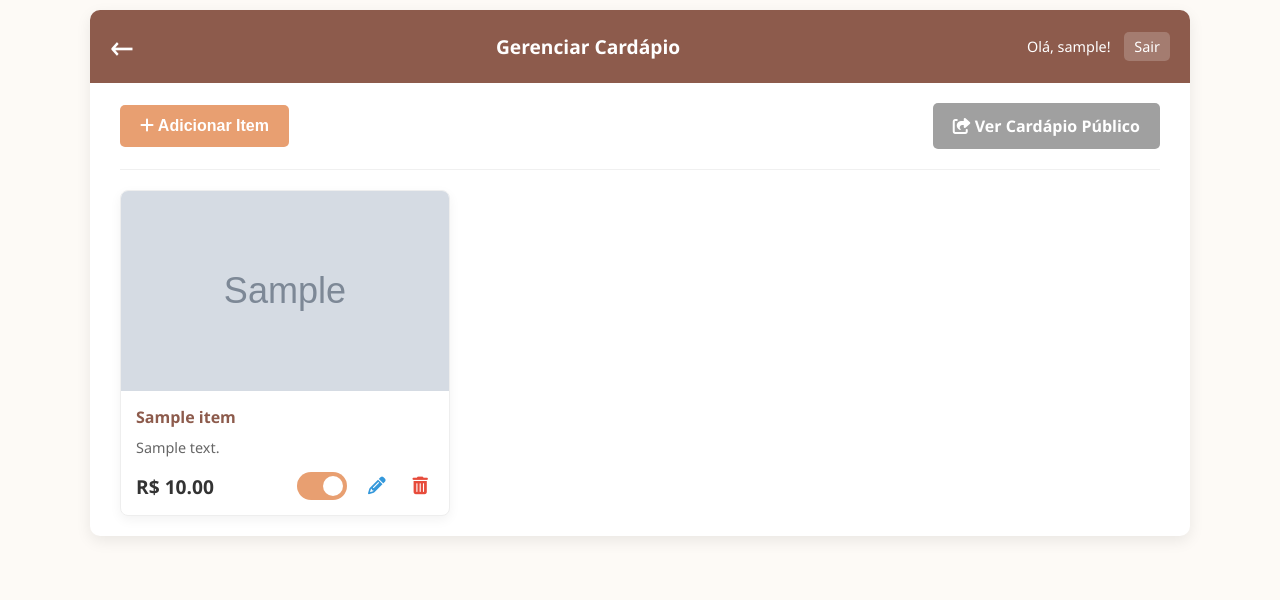
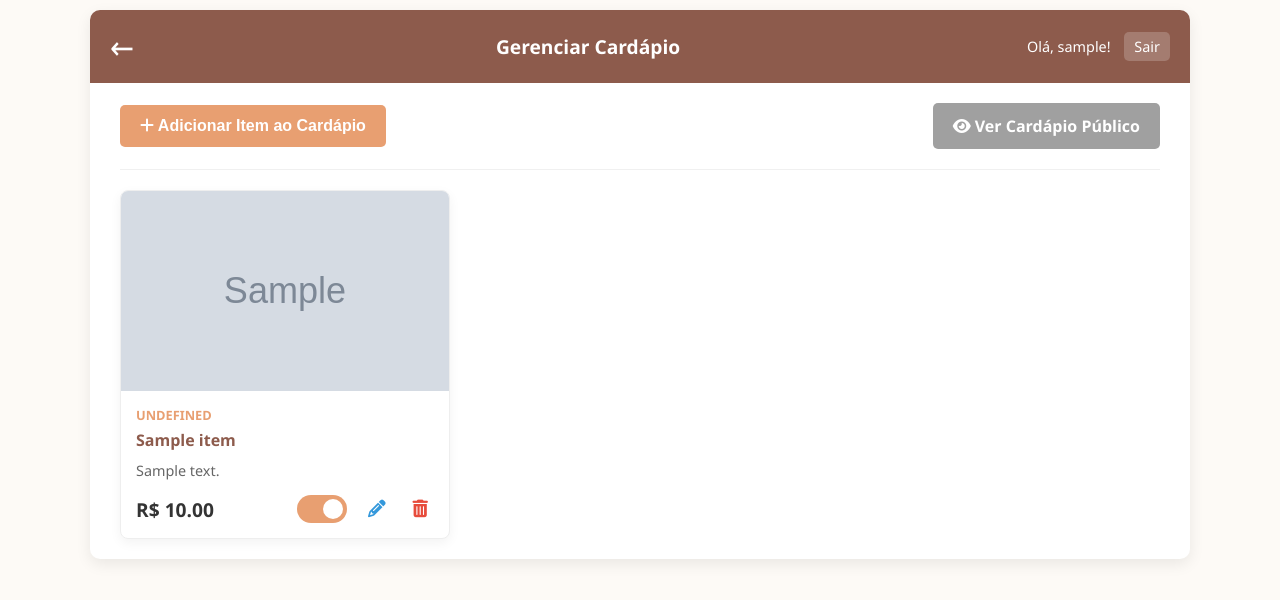
Before and after one commit to alexsvl2/montaki_agenda, a Flask app: page /cardapio in a window 1280 px wide. Shown: the top 600 px of the page. Run offline with Flask 3, Linux system fonts and the light colour scheme; a user stored in the database is signed in; tables that the repository leaves empty hold one stand-in row (values such as "Sample post"); grey boxes marked "Sample" are stand-in pictures.

Commit message:
Feature: Adiciona sistema de categorias ao cardapio2

```diff
--- a/static/css/style.css
+++ b/static/css/style.css
@@ -717,6 +717,41 @@ input:checked + .slider:before {
     border: 2px solid white;
 }
 
+/* ======================================= */
+/* === ESTILOS PARA PÁGINA DE CARDÁPIO === */
+/* ======================================= */
+.page-actions { display: flex; justify-content: space-between; align-items: center; padding-bottom: 20px; margin-bottom: 20px; border-bottom: 1px solid #f0f0f0; }
+.button-secondary { background-color: #a0a0a0; color: white; padding: 12px 20px; border-radius: 5px; text-decoration: none; font-weight: 600; transition: background-color 0.2s; }
+.button-secondary:hover { background-color: #888; }
+
+.cardapio-grid { display: grid; grid-template-columns: repeat(auto-fill, minmax(300px, 1fr)); gap: 25px; }
+
+.cardapio-card { background: #fff; border: 1px solid #eee; border-radius: 8px; overflow: hidden; box-shadow: 0 4px 12px rgba(0,0,0,0.05); display: flex; flex-direction: column; transition: box-shadow 0.3s, opacity 0.3s; }
+.cardapio-card:hover { box-shadow: 0 8px 20px rgba(0,0,0,0.1); }
+.cardapio-card.disabled { opacity: 0.5; background-color: #f9f9f9; }
+.cardapio-foto { width: 100%; height: 200px; object-fit: cover; }
+.cardapio-body { padding: 15px; flex-grow: 1; display: flex; flex-direction: column; }
+.cardapio-categoria { font-size: 0.8em; font-weight: bold; color: #e89f71; margin-bottom: 5px; text-transform: uppercase; }
+.cardapio-body h4 { margin: 0 0 10px 0; color: #8d5b4c; }
+.cardapio-body p { margin: 0 0 15px 0; font-size: 0.9em; flex-grow: 1; color: #666; }
+.cardapio-footer { display: flex; justify-content: space-between; align-items: center; margin-top: auto; }
+.cardapio-valor { font-size: 1.2em; font-weight: bold; color: #333; }
+.cardapio-actions { display: flex; align-items: center; gap: 15px; }
+
+/* Estilos para o Toggle Switch */
+.switch { position: relative; display: inline-block; width: 50px; height: 28px; }
+.switch input { opacity: 0; width: 0; height: 0; }
+.slider { position: absolute; cursor: pointer; top: 0; left: 0; right: 0; bottom: 0; background-color: #ccc; transition: .4s; }
+.slider:before { position: absolute; content: ""; height: 20px; width: 20px; left: 4px; bottom: 4px; background-color: white; transition: .4s; }
+input:checked + .slider { background-color: #e89f71; }
+input:checked + .slider:before { transform: translateX(22px); }
+.slider.round { border-radius: 34px; }
+.slider.round:before { border-radius: 50%; }
+
+/* Ajustes no formulário do modal */
+#item-form textarea { width: 100%; padding: 10px; border: 1px solid #ddd; border-radius: 5px; font-size: 1em; font-family: 'Segoe UI', Tahoma, Geneva, Verdana, sans-serif; resize: vertical; }
+.form-actions { text-align: right; margin-top: 20px; }
+
 /* MOBILE */
 @media (max-width: 768px) {
     /* ... (outras regras mobile) ... */
--- a/static/js/cardapio.js
+++ b/static/js/cardapio.js
@@ -1,17 +1,13 @@
 document.addEventListener('DOMContentLoaded', () => {
+    // Elementos da página
     const grid = document.getElementById('cardapio-grid');
     const btnAddItem = document.getElementById('btn-add-item');
+
+    // Elementos do Modal
     const modal = document.getElementById('item-modal');
     const modalTitle = document.getElementById('modal-title');
     const modalClose = document.getElementById('modal-close');
     const itemForm = document.getElementById('item-form');
-    const itemIdInput = document.getElementById('item-id');
-    const itemNameInput = document.getElementById('item-nome');
-    const itemDescricaoInput = document.getElementById('item-descricao');
-    const itemValorInput = document.getElementById('item-valor');
-    const itemFotoInput = document.getElementById('item-foto');
-    const fotoAtualContainer = document.getElementById('foto-atual-container');
-    const fotoAtualImg = document.getElementById('foto-atual-img');
 
     const carregarItens = async () => {
         const response = await fetch('/api/cardapio');
@@ -21,43 +17,55 @@ document.addEventListener('DOMContentLoaded', () => {
             const card = document.createElement('div');
             card.className = 'cardapio-card';
             card.classList.toggle('disabled', !item.ativo);
+
             const fotoSrc = item.foto ? `/static/uploads/${item.foto}` : 'https://via.placeholder.com/300x200.png?text=Sem+Foto';
+
             card.innerHTML = `
                 <img src="${fotoSrc}" alt="${item.nome}" class="cardapio-foto">
                 <div class="cardapio-body">
+                    <span class="cardapio-categoria">${item.categoria}</span>
                     <h4>${item.nome}</h4>
                     <p>${item.descricao}</p>
                     <div class="cardapio-footer">
                         <span class="cardapio-valor">R$ ${item.valor.toFixed(2)}</span>
                         <div class="cardapio-actions">
-                            <label class="switch"><input type="checkbox" class="toggle-status" data-id="${item.id}" ${item.ativo ? 'checked' : ''}><span class="slider round"></span></label>
-                            <button class="btn-action btn-edit" data-id="${item.id}"><i class="fas fa-pencil"></i></button>
-                            <button class="btn-action btn-delete" data-id="${item.id}"><i class="fas fa-trash-can"></i></button>
+                            <label class="switch" title="${item.ativo ? 'Desativar' : 'Ativar'} no cardápio">
+                                <input type="checkbox" class="toggle-status" data-id="${item.id}" ${item.ativo ? 'checked' : ''}>
+                                <span class="slider round"></span>
+                            </label>
+                            <button class="btn-action btn-edit" data-id="${item.id}" title="Editar Item"><i class="fas fa-pencil"></i></button>
+                            <button class="btn-action btn-delete" data-id="${item.id}" title="Excluir Item"><i class="fas fa-trash-can"></i></button>
                         </div>
                     </div>
                 </div>
             `;
             grid.appendChild(card);
         });
+
         addEventListeners();
     };
 
     const abrirModal = (item = null) => {
         itemForm.reset();
+        const fotoAtualContainer = document.getElementById('foto-atual-container');
+        const fotoAtualImg = document.getElementById('foto-atual-img');
+
         fotoAtualContainer.style.display = 'none';
+
         if (item) {
             modalTitle.textContent = 'Editar Item';
-            itemIdInput.value = item.id;
-            itemNameInput.value = item.nome;
-            itemDescricaoInput.value = item.descricao;
-            itemValorInput.value = item.valor;
+            itemForm.querySelector('#item-id').value = item.id;
+            itemForm.querySelector('#item-nome').value = item.nome;
+            itemForm.querySelector('#item-categoria').value = item.categoria;
+            itemForm.querySelector('#item-descricao').value = item.descricao;
+            itemForm.querySelector('#item-valor').value = item.valor;
             if (item.foto) {
                 fotoAtualContainer.style.display = 'block';
-                fotoAtualImg.src = `/static/uploads/${item.foto}?v=${new Date().getTime()}`; // Adiciona timestamp para evitar cache
+                fotoAtualImg.src = `/static/uploads/${item.foto}?v=${new Date().getTime()}`;
             }
         } else {
             modalTitle.textContent = 'Adicionar Novo Item';
-            itemIdInput.value = '';
+            itemForm.querySelector('#item-id').value = '';
         }
         modal.style.display = 'flex';
     };
@@ -74,13 +82,15 @@ document.addEventListener('DOMContentLoaded', () => {
             const item = itens.find(i => i.id == id);
             abrirModal(item);
         }));
+
         document.querySelectorAll('.btn-delete').forEach(btn => btn.addEventListener('click', async (e) => {
             const id = e.currentTarget.dataset.id;
-            if (confirm('Tem certeza que deseja excluir este item?')) {
+            if (confirm('Tem certeza que deseja excluir este item do cardápio?')) {
                 await fetch(`/api/cardapio/${id}`, { method: 'DELETE' });
                 carregarItens();
             }
         }));
+
         document.querySelectorAll('.toggle-status').forEach(toggle => toggle.addEventListener('change', async (e) => {
             const id = e.currentTarget.dataset.id;
             await fetch(`/api/cardapio/${id}/toggle`, { method: 'PATCH' });
@@ -90,20 +100,16 @@ document.addEventListener('DOMContentLoaded', () => {
 
     itemForm.addEventListener('submit', async (e) => {
         e.preventDefault();
-        const formData = new FormData(itemForm); // Usa FormData para capturar todos os campos, incluindo o arquivo
-        const id = itemIdInput.value;
+        const id = itemForm.querySelector('#item-id').value;
+        const formData = new FormData(itemForm);
+
         const url = id ? `/api/cardapio/${id}` : '/api/cardapio';
         const method = id ? 'PUT' : 'POST';
 
-        try {
-            const response = await fetch(url, { method: method, body: formData });
-            if (!response.ok) throw new Error('Falha ao salvar o item.');
-            fecharModal();
-            carregarItens();
-        } catch (error) {
-            console.error('Erro ao salvar:', error);
-            alert(error.message);
-        }
+        await fetch(url, { method: method, body: formData });
+
+        fecharModal();
+        carregarItens();
     });
 
     btnAddItem.addEventListener('click', () => abrirModal());
--- a/templates/cardapio.html
+++ b/templates/cardapio.html
@@ -3,7 +3,7 @@
 <head>
     <meta charset="UTF-8">
     <meta name="viewport" content="width=device-width, initial-scale=1.0">
-    <title>Cardápio - Montaki Confeitaria</title>
+    <title>Gerenciar Cardápio - Montaki Confeitaria</title>
     <link rel="stylesheet" href="{{ url_for('static', filename='css/style.css') }}">
     <link rel="stylesheet" href="https://cdnjs.cloudflare.com/ajax/libs/font-awesome/6.5.2/css/all.min.css">
 </head>
@@ -20,9 +20,9 @@
 
         <main class="content-wrapper">
             <div class="page-actions">
-                <button id="btn-add-item" class="button-primary"><i class="fas fa-plus"></i> Adicionar Item</button>
+                <button id="btn-add-item" class="button-primary"><i class="fas fa-plus"></i> Adicionar Item ao Cardápio</button>
                 <a href="{{ url_for('cardapio_publico') }}" target="_blank" class="button-secondary">
-                    <i class="fas fa-share-square"></i> Ver Cardápio Público
+                    <i class="fas fa-eye"></i> Ver Cardápio Público
                 </a>
             </div>
 
@@ -45,6 +45,16 @@
                         <input type="text" id="item-nome" name="nome" required>
                     </div>
                     <div class="form-group">
+                        <label for="item-categoria">Categoria</label>
+                        <select id="item-categoria" name="categoria" required>
+                            <option value="Bolos Recheados">Bolos Recheados</option>
+                            <option value="Copo da Felicidade">Copo da Felicidade</option>
+                            <option value="Tortas">Tortas</option>
+                            <option value="Bolos Caseiros">Bolos Caseiros</option>
+                            <option value="Doces Artesanais">Doces Artesanais</option>
+                        </select>
+                    </div>
+                    <div class="form-group">
                         <label for="item-descricao">Descrição</label>
                         <textarea id="item-descricao" name="descricao" rows="3" required></textarea>
                     </div>
@@ -52,13 +62,13 @@
                         <label for="item-valor">Valor (R$)</label>
                         <input type="number" id="item-valor" name="valor" step="0.01" required>
                     </div>
-                    <div id="foto-atual-container" style="display: none;">
-                        <label>Foto Atual:</label>
-                        <img id="foto-atual-img" src="" alt="Foto Atual" style="max-width: 100px; max-height: 100px; display: block; margin-bottom: 10px;">
-                    </div>
                     <div class="form-group">
-                        <label for="item-foto">Nova Foto (opcional)</label>
+                        <label for="item-foto">Foto do Produto</label>
                         <input type="file" id="item-foto" name="foto" accept="image/*">
+                        <div id="foto-atual-container" style="display: none; margin-top: 10px;">
+                            <label>Foto Atual:</label>
+                            <img id="foto-atual-img" src="" alt="Foto Atual" style="max-width: 100px; border-radius: 5px;">
+                        </div>
                     </div>
                     <div class="form-actions">
                         <button type="submit" class="button-primary">Salvar</button>
```
